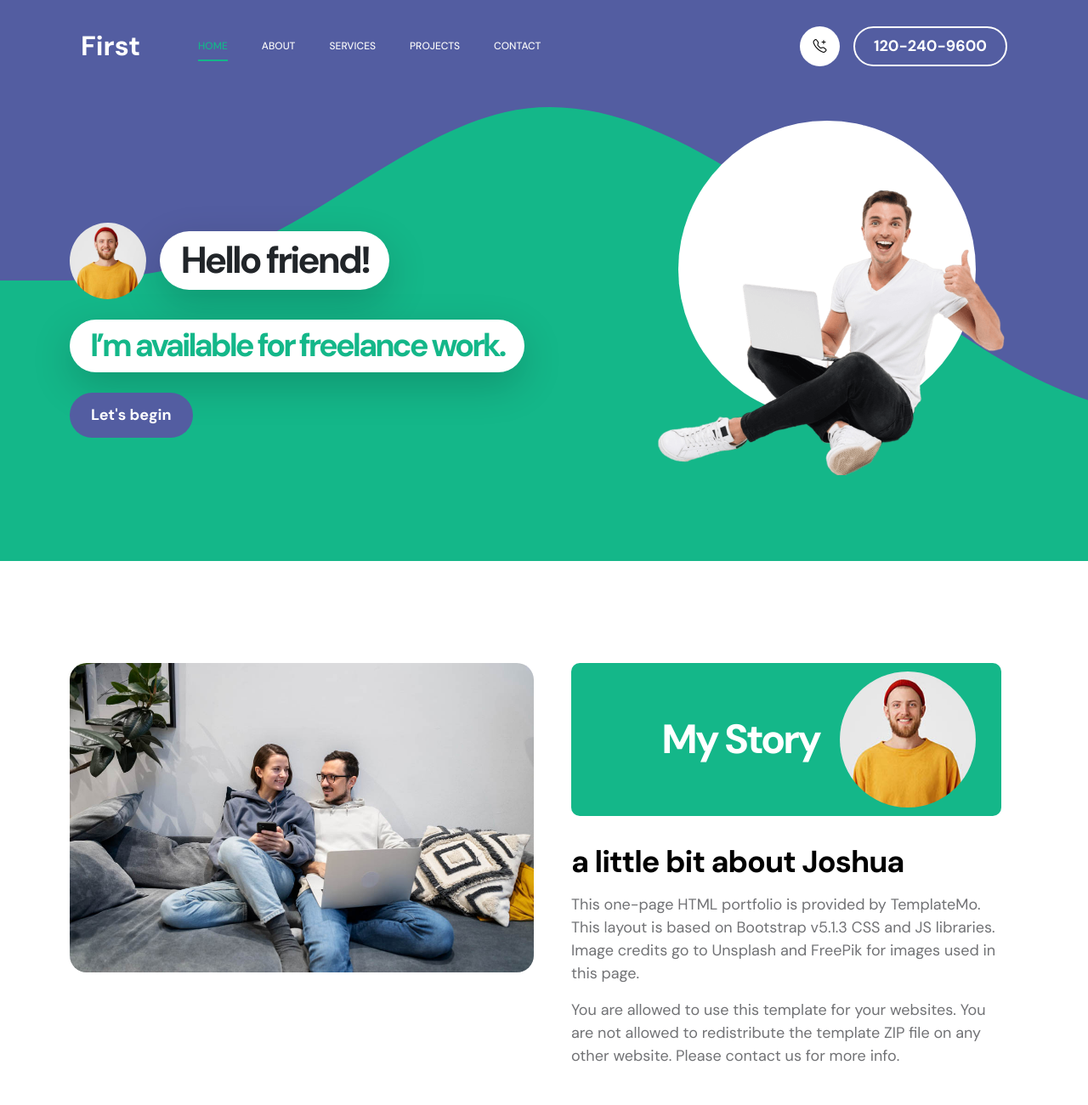
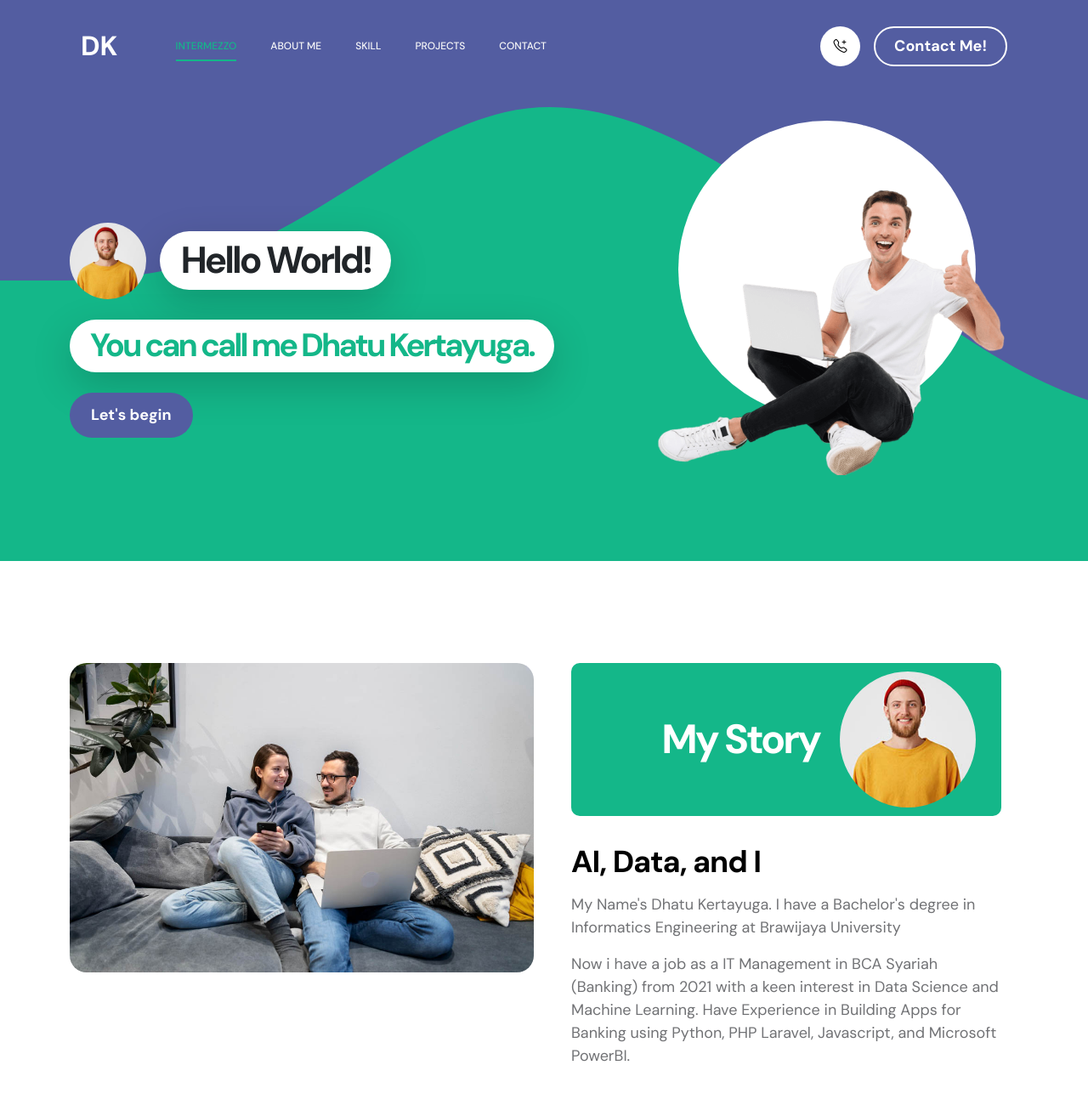
Before and after one commit to dhatuker/dhatuker.github.io, a plain HTML site: page index.html in a window 1280 px wide. Shown: the top 1300 px of the page at 85% size. Drawn offline with Linux system fonts and the light colour scheme.

Commit message:
edit About Me in index.php

```diff
--- a/index.html
+++ b/index.html
@@ -7,9 +7,8 @@
         <meta name="description" content="">
         <meta name="author" content="TemplateMo">
 
-        <title>First Portfolio Bootstrap 5 Theme</title>
+        <title>Hi! I'm Dhatu Kertayuga</title>
 
-        <!-- CSS FILES -->
         <link rel="preconnect" href="https://fonts.googleapis.com">
 
         <link rel="preconnect" href="https://fonts.gstatic.com" crossorigin>
@@ -24,13 +23,6 @@
 
         <link href="css/templatemo-first-portfolio-style.css" rel="stylesheet">
 
-<!--
-
-TemplateMo 578 First Portfolio
-a
-https://templatemo.com/tm-578-first-portfolio
-
--->
     </head>
 
     <body>
@@ -48,27 +40,27 @@ https://templatemo.com/tm-578-first-portfolio
                     <span class="navbar-toggler-icon"></span>
                 </button>
 
-                <a href="index.html" class="navbar-brand mx-auto mx-lg-0">First</a>
+                <a href="index.html" class="navbar-brand mx-auto mx-lg-0">DK</a>
 
                 <div class="d-flex align-items-center d-lg-none">
                     <i class="navbar-icon bi-telephone-plus me-3"></i>
                     <a class="custom-btn btn" href="#section_5">
-                        120-240-9600
+                        Contact Me!
                     </a>
                 </div>
 
                 <div class="collapse navbar-collapse" id="navbarNav">
                     <ul class="navbar-nav ms-lg-5">
                         <li class="nav-item">
-                            <a class="nav-link click-scroll" href="#section_1">Home</a>
+                            <a class="nav-link click-scroll" href="#section_1">Intermezzo</a>
                         </li>
 
                         <li class="nav-item">
-                            <a class="nav-link click-scroll" href="#section_2">About</a>
+                            <a class="nav-link click-scroll" href="#section_2">About Me</a>
                         </li>
 
                         <li class="nav-item">
-                            <a class="nav-link click-scroll" href="#section_3">Services</a>
+                            <a class="nav-link click-scroll" href="#section_3">Skill</a>
                         </li>
 
                         <li class="nav-item">
@@ -83,7 +75,7 @@ https://templatemo.com/tm-578-first-portfolio
                     <div class="d-lg-flex align-items-center d-none ms-auto">
                         <i class="navbar-icon bi-telephone-plus me-3"></i>
                         <a class="custom-btn btn" href="#section_5">
-                            120-240-9600
+                            Contact Me!
                         </a>
                     </div>
                 </div>
@@ -102,10 +94,10 @@ https://templatemo.com/tm-578-first-portfolio
                                 <div class="hero-title-wrap d-flex align-items-center mb-4">
                                     <img src="images/happy-bearded-young-man.jpg" class="avatar-image avatar-image-large img-fluid" alt="">
 
-                                    <h1 class="hero-title ms-3 mb-0">Hello friend!</h1>
+                                    <h1 class="hero-title ms-3 mb-0">Hello World!</h1>
                                 </div>
 
-                                <h2 class="mb-4">I’m available for freelance work.</h2>
+                                <h2 class="mb-4">You can call me Dhatu Kertayuga.</h2>
                                 <p class="mb-4"><a class="custom-btn btn custom-link" href="#section_2">Let's begin</a></p>
                             </div>
                         </div>
@@ -139,11 +131,11 @@ https://templatemo.com/tm-578-first-portfolio
                                     <img src="images/happy-bearded-young-man.jpg" class="avatar-image img-fluid" alt="">
                                 </div>
 
-                                <h3 class="pt-2 mb-3">a little bit about Joshua</h3>
+                                <h3 class="pt-2 mb-3">AI, Data, and I</h3>
 
-                                <p>This one-page HTML portfolio is provided by <a href="https://templatemo.com" target="_blank">TemplateMo</a>. This layout is based on Bootstrap v5.1.3 CSS and JS libraries. Image credits go to <a href="https://unsplash.com" target="_blank">Unsplash</a> and <a href="https://freepik.com" target="_blank">FreePik</a> for images used in this page.</p>
+                                <p>My Name's Dhatu Kertayuga. I have a Bachelor's degree in Informatics Engineering at Brawijaya University</p>
 
-                                <p>You are allowed to use this template for your websites. You are not allowed to redistribute the template ZIP file on any other website. Please <a href="https://templatemo.com/contact" target="_blank">contact us</a> for more info.</p>
+                                <p>Now i have a job as a IT Management in BCA Syariah (Banking) from 2021 with a keen interest in Data Science and Machine Learning. Have Experience in Building Apps for Banking using Python, PHP Laravel, Javascript, and Microsoft PowerBI.</p>
                             </div>
                         </div>
 
```
